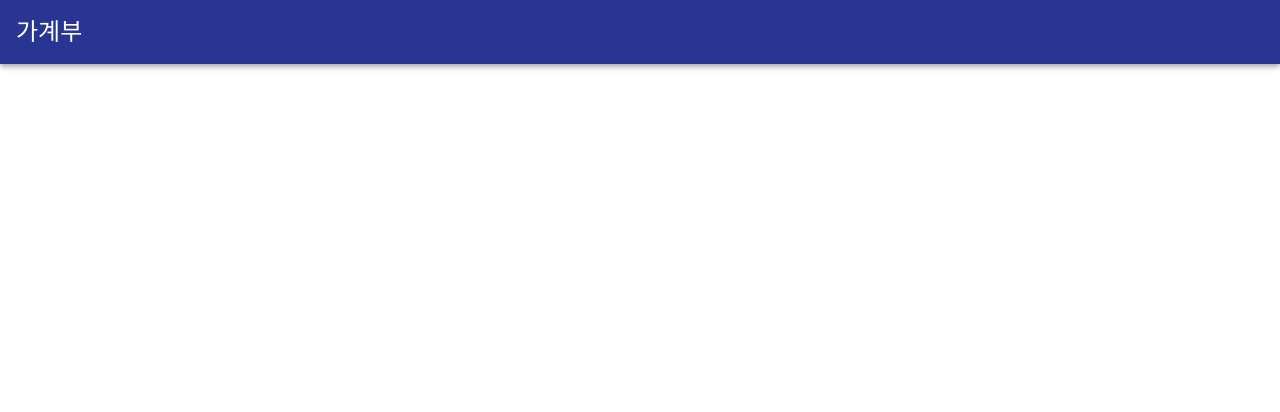
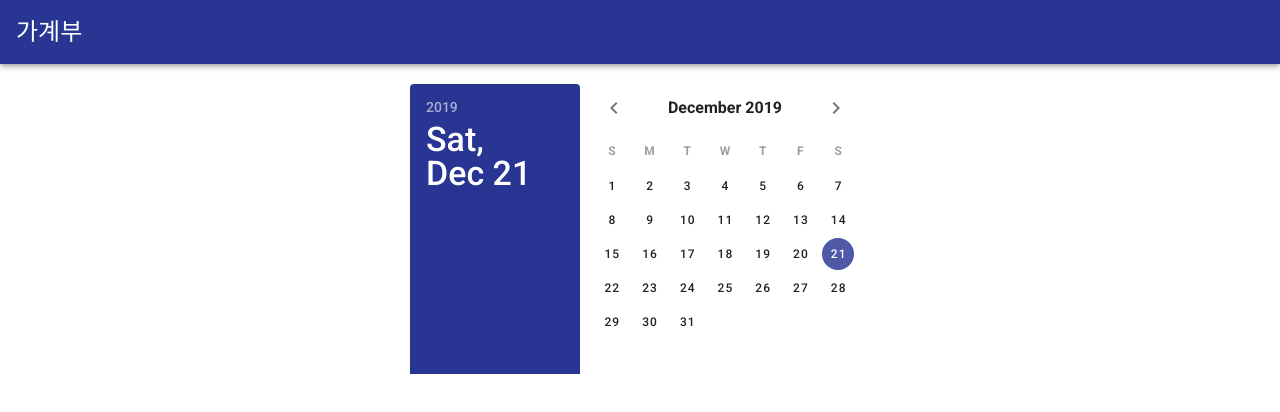
Before and after one commit to voiciphil/account-book, a Vue app in the folder frontend/: page / in a window 1280 px wide. Shown: the top 412 px of the page. Built offline with nearby package versions, Linux system fonts and the light colour scheme.

Commit message:
Add date picker

```diff
--- /dev/null
+++ b/frontend/src/components/home/List.vue
@@ -0,0 +1,29 @@
+<template>
+  <div>
+    <v-row
+      justify="center"
+      class="mt-5"
+    >
+      <v-date-picker
+        v-model="picker"
+        color="indigo darken-3"
+        landscape
+      >
+      </v-date-picker>
+    </v-row>
+  </div>
+</template>
+
+<script>
+export default {
+  data() {
+    return {
+      picker: new Date().toISOString().substr(0, 10),
+    };
+  },
+};
+</script>
+
+<style>
+
+</style>
--- a/frontend/src/views/Home.vue
+++ b/frontend/src/views/Home.vue
@@ -1,13 +1,16 @@
 <template>
   <div>
+    <List/>
   </div>
 </template>
 
 <script>
+import List from '@/components/home/List.vue';
+
 export default {
   name: 'home',
   components: {
-
+    List,
   },
 };
 </script>
```
